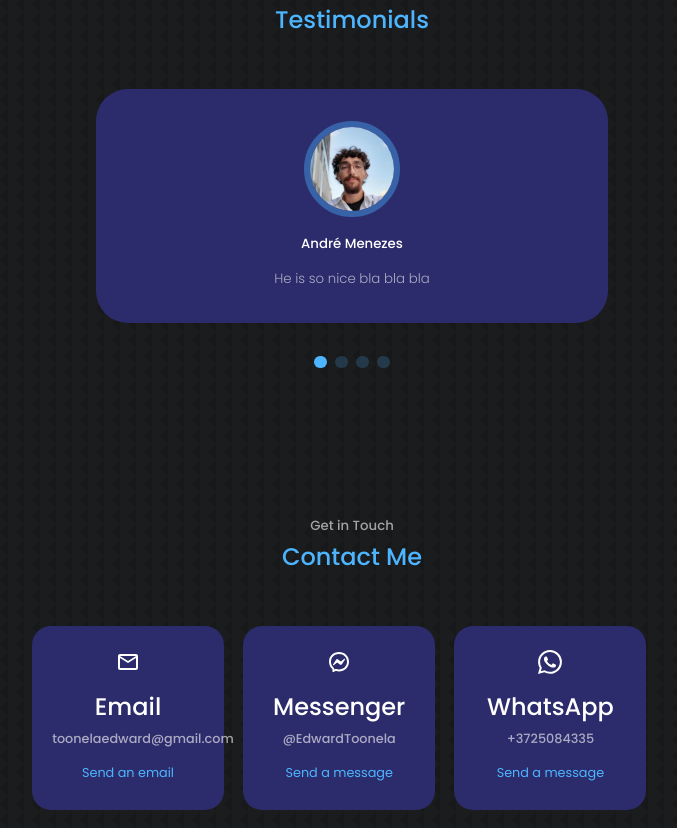
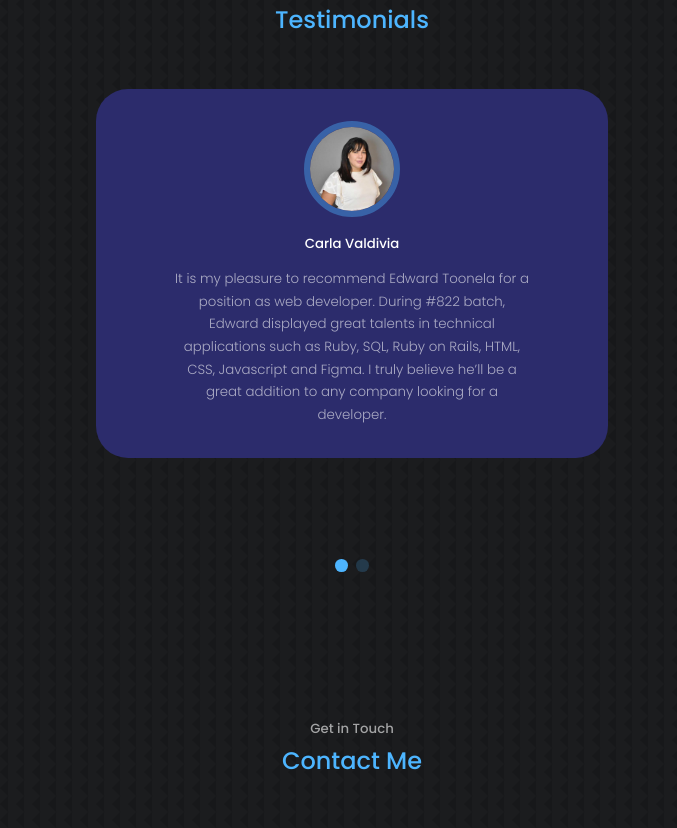
Before and after one commit to Edwardtoonela/react-portfolio-website, a React (Create React App) app: page / in a window 1280 px wide. Shown: the part 3540-4368 px from the top of the page, without its empty margins (288-965 px from the left). Built offline with nearby package versions, Linux system fonts and the light colour scheme.

Commit message:
added Dan and Carla reviews, removed Andre and Milene

```diff
--- a/src/components/testimonials/testimonials.jsx
+++ b/src/components/testimonials/testimonials.jsx
@@ -16,24 +16,16 @@ import 'swiper/css/pagination';
 
 const data = [
   {
-    avatar: AVTR1,
-    name: 'André Menezes',
-    review: 'He is so nice bla bla bla'
-  },
-  {
-    avatar: AVTR2,
-    name: 'Milene Cardoso',
-    review: 'Hdkas asd asd öasfdölasd l'
-  },
-  {
     avatar: AVTR3,
     name: 'Carla Valdivia',
-    review: 'He is so nice bla bla bla'
+    review: `It is my pleasure to recommend Edward Toonela for a position as web developer.
+    During #822 batch, Edward displayed great talents in technical applications such as Ruby, SQL, Ruby on Rails, HTML, CSS, Javascript and Figma.
+    I truly believe he’ll be a great addition to any company looking for a developer.`
   },
   {
     avatar: AVTR4,
     name: 'Daniel Costa',
-    review: 'He is so nice bla bla bla'
+    review: `I met Ed at Le Wagon Rio, we've done a Full Stack Rails Development Bootcamp together. And at the end of the course, we worked together for the two final projects we had. One of which, was Ed's idea (Travel Tribe). I was happy and lucky to work with him. He's very driven and easy to work with. Has a good mindset, creative and smart when it comes to programming logic. Whatever he set himself to do, he did it really well. I'd be happy to work with people like Ed.`
   },
 ]
 
```
